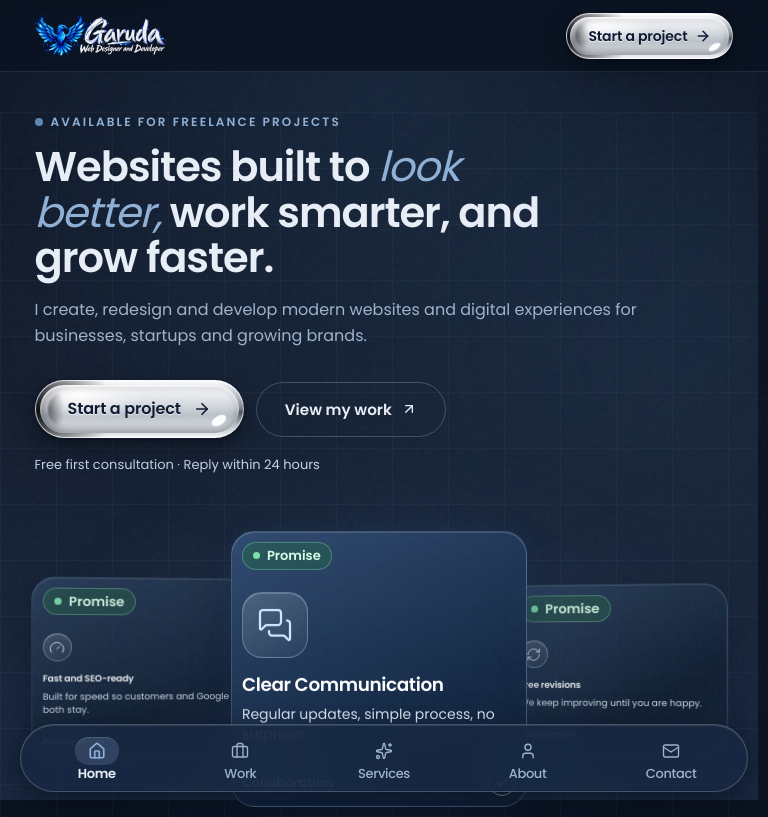
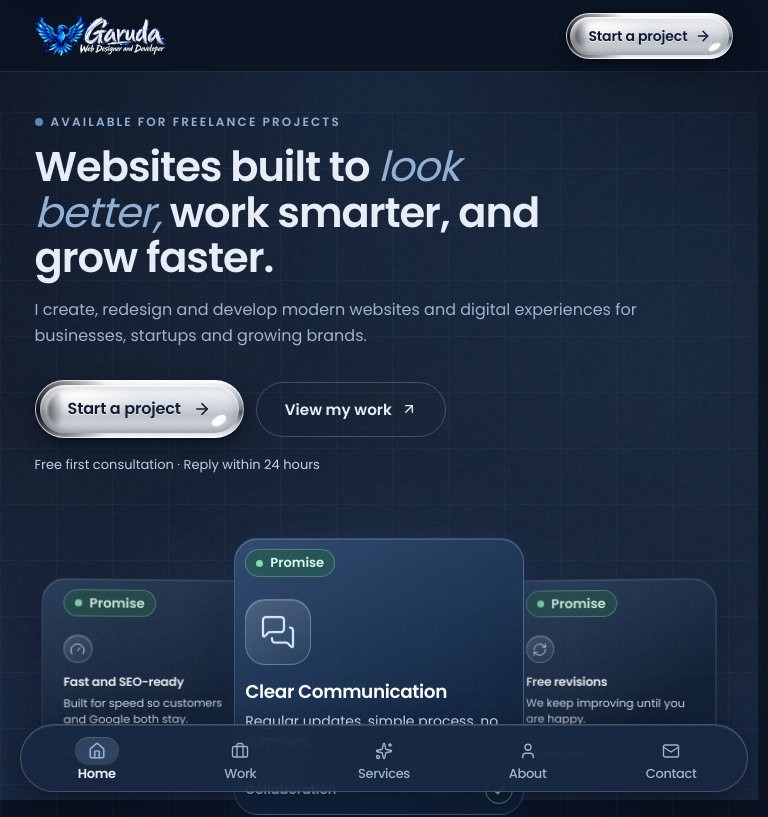
Before and after one commit to Bharat0264/MyWork, a Next.js app: page / in a window 768 px wide. Shown: the top 817 px of the page. Built offline with nearby package versions, Linux system fonts and the light colour scheme.

Commit message:
Keep hero carousel cards fully visible at all breakpoints

```diff
--- a/app/globals.css
+++ b/app/globals.css
@@ -318,13 +318,13 @@ h1, h2, h3, h4, h5, h6 {
 
 /* Three complete cards share the stage; only their edges overlap. */
 .commitment-slider { width: 100%; min-width: 0; }
-.commitment-frame { position: relative; isolation: isolate; width: 100%; height: clamp(340px, 32vw, 460px); overflow: visible; border: 0; border-radius: 0; background: transparent; box-shadow: none; }
+.commitment-frame { position: relative; isolation: isolate; width: 100%; height: clamp(400px, 32vw, 460px); overflow: visible; border: 0; border-radius: 0; background: transparent; box-shadow: none; }
 .commitment-glow { position: absolute; left: 50%; top: 45%; width: 62%; height: 62%; transform: translate(-50%,-50%); border-radius: 50%; background: #527cae; filter: blur(70px); opacity: .24; pointer-events: none; }
 .commitment-stage { position: absolute; inset: 0 0 38px; perspective: 1000px; }
 .commitment-card { position: absolute; top: 50%; left: 36%; z-index: 1; display: flex; width: 28%; height: auto; min-height: 0; flex-direction: column; align-items: flex-start; padding: clamp(10px, 1.3vw, 20px); overflow: visible; border: 1px solid rgba(160,192,229,.18); border-radius: 24px; background: linear-gradient(155deg, rgba(44,69,104,.82), rgba(13,28,49,.86) 68%, rgba(17,32,55,.84)); box-shadow: inset 0 1px rgba(225,241,255,.12), 0 14px 32px rgba(0,8,22,.28); backdrop-filter: blur(14px) saturate(110%); -webkit-backdrop-filter: blur(14px) saturate(110%); color: #fff; text-align: left; cursor: pointer; backface-visibility: hidden; transform: translateY(-50%) scale(.94); transition: left 500ms ease-out, width 500ms ease-out, transform 500ms ease-out, opacity 500ms ease-out, filter 500ms ease-out; }
-.commitment-card[data-position="-1"] { left: 0; z-index: 2; width: 31%; transform: translateY(-50%) rotateY(7deg); }
-.commitment-card[data-position="1"] { left: 69%; z-index: 2; width: 31%; transform: translateY(-50%) rotateY(-7deg); }
-.commitment-card[data-active="true"] { left: 28.5%; z-index: 3; width: 43%; transform: translateY(-50%); border-color: rgba(180,211,246,.25); background: linear-gradient(155deg, rgba(49,78,117,.93), rgba(19,39,67,.95) 65%, rgba(17,33,57,.95)); box-shadow: inset 0 1px rgba(238,248,255,.16), 0 18px 40px rgba(0,9,24,.3), 0 0 30px rgba(86,139,202,.1); }
+.commitment-card[data-position="-1"] { left: 1.5%; z-index: 2; width: 30%; transform: translateY(-50%) rotateY(7deg); }
+.commitment-card[data-position="1"] { left: 68.5%; z-index: 2; width: 30%; transform: translateY(-50%) rotateY(-7deg); }
+.commitment-card[data-active="true"] { left: 29%; z-index: 3; width: 42%; transform: translateY(-50%); border-color: rgba(180,211,246,.25); background: linear-gradient(155deg, rgba(49,78,117,.93), rgba(19,39,67,.95) 65%, rgba(17,33,57,.95)); box-shadow: inset 0 1px rgba(238,248,255,.16), 0 18px 40px rgba(0,9,24,.3), 0 0 30px rgba(86,139,202,.1); }
 .commitment-card:not([data-active="true"]) { filter: saturate(.9); }
 .commitment-promise-pill { display: inline-flex; min-height: 27px; align-items: center; gap: 7px; padding: 2px 10px; border: 1px solid rgba(141,231,181,.35); border-radius: 999px; background: rgba(36,103,70,.46); color: #D9FFE7; font-size: 13px; font-weight: 600; }
 .commitment-pulse { width: 7px; height: 7px; border-radius: 50%; background: #77E3A6; box-shadow: 0 0 0 0 rgba(119,227,166,.5); animation: commitmentPulse 2.4s infinite; }
@@ -334,7 +334,7 @@ h1, h2, h3, h4, h5, h6 {
 .commitment-card-bottom { display: flex; width: 100%; align-items: center; justify-content: space-between; margin-top: 24px; }
 .commitment-card:not([data-active="true"]) .commitment-icon { width: clamp(28px, 3.5vw, 52px); height: clamp(28px, 3.5vw, 52px); margin-top: 18px; border-radius: 16px; }
 .commitment-card:not([data-active="true"]) .commitment-icon svg { width: 58%; height: 58%; }
-.commitment-card:not([data-active="true"]) .commitment-card-title { margin-top: 12px; font-size: clamp(9px, 1.15vw, 17px); overflow-wrap: anywhere; }
+.commitment-card:not([data-active="true"]) .commitment-card-title { margin-top: 12px; font-size: clamp(9px, 1.02vw, 17px); overflow-wrap: anywhere; }
 .commitment-card:not([data-active="true"]) .commitment-card-copy { margin-top: 6px; font-size: clamp(9px, .9vw, 13px); }
 .commitment-card:not([data-active="true"]) .commitment-card-bottom { margin-top: 18px; }
 .commitment-card:not([data-active="true"]) .commitment-tag { font-size: clamp(9px, .9vw, 12px); }
@@ -350,6 +350,13 @@ h1, h2, h3, h4, h5, h6 {
 @media (max-width: 1023px) {
   .commitment-frame { height: clamp(280px, 45vw, 380px); }
   .commitment-card-title { font-size: clamp(15px, 2.4vw, 20px); }
+}
+@media (min-width: 640px) and (max-width: 1023px) {
+  .commitment-frame { min-height: 360px; }
+  .commitment-card:not([data-active="true"]) { padding-inline: 20px; }
+  .commitment-card:not([data-active="true"]) .commitment-card-title { font-size: 12px; }
+  .commitment-card:not([data-active="true"]) .commitment-card-copy { font-size: 11px; }
+  .commitment-card:not([data-active="true"]) .commitment-tag { font-size: 10px; }
 }
 @media (max-width: 639px) {
   .commitment-card { backdrop-filter: blur(6px); -webkit-backdrop-filter: blur(6px); }
```
